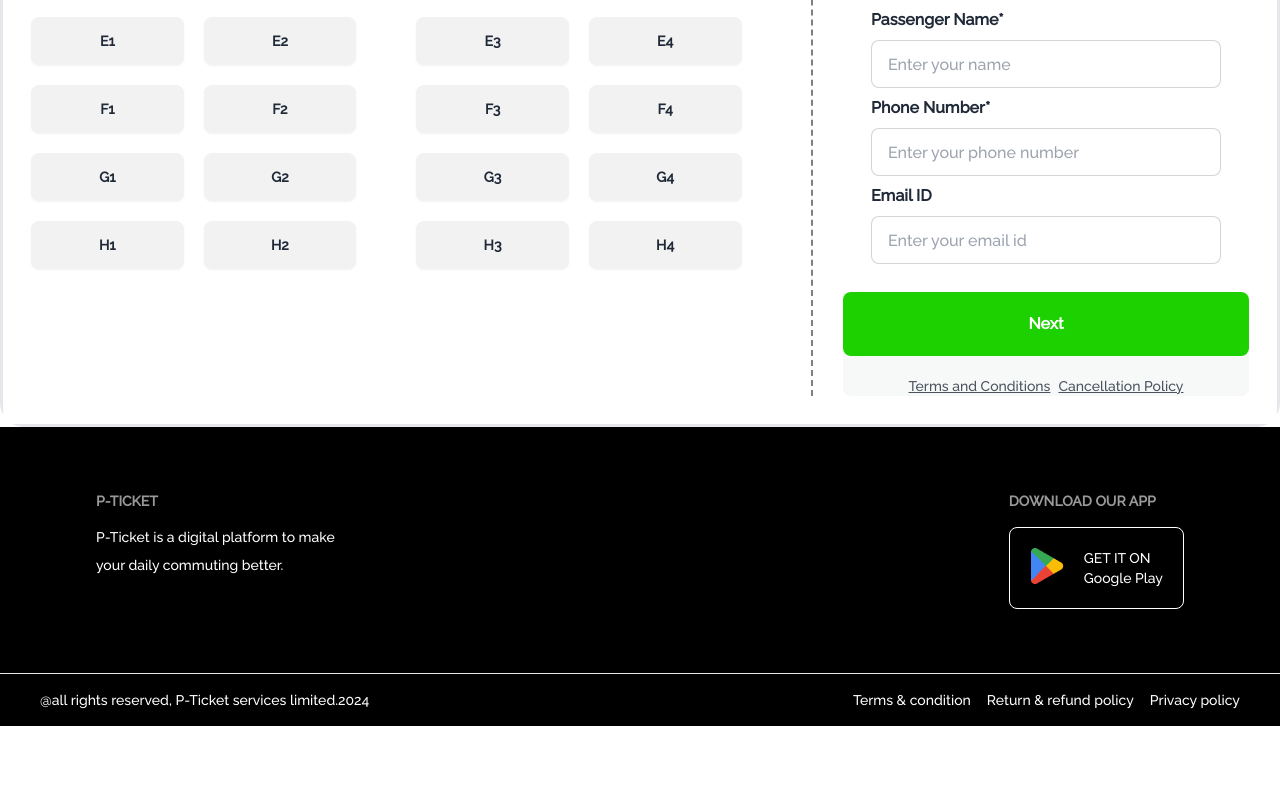
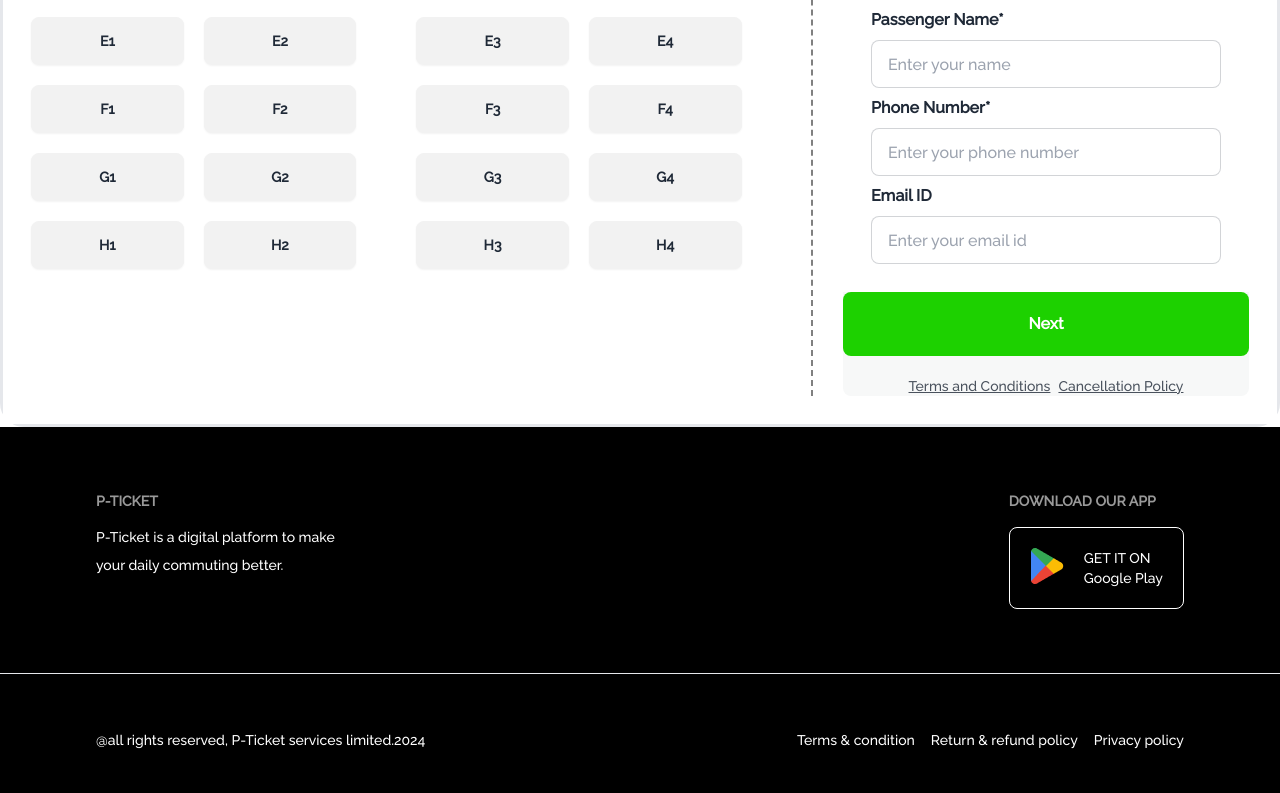
Before and after one commit to Kayum-Ali/P-Ticket, a plain HTML site: page index.html in a window 1280 px wide. Shown: the part 2477-3270 px from the top of the page. Before the commit the page ends 3203 px from the top, so only its background shows below. Drawn offline with nearby package versions, Linux system fonts and the light colour scheme.

Commit message:
footer update

```diff
--- a/index.html
+++ b/index.html
@@ -452,6 +452,9 @@
   </main>
 
 
+
+
+
   <footer class="footer justify-center lg:justify-between  px-10 py-16 lg:px-24 bg-black text-white">
     <nav>
       <h6 class="footer-title">P-Ticket</h6>
@@ -473,16 +476,14 @@
     </nav>
   </footer>
 
-  <!-- <hr class="text-white
-  "> -->
 
 
-  <footer class="footer text-white bg-black px-10 py-4 border-t bg-base-200 text-base-content border-base-300">
-    <aside class="items-center grid-flow-col">
+  <footer class="footer text-white bg-black  py-4 border-t">
+    <aside class="items-center grid-flow-col ">
 
-      <p>@all rights reserved, P-Ticket services limited.2024</p>
+      <p class="lg:px-24 py-10">@all rights reserved, P-Ticket services limited.2024</p>
     </aside>
-    <nav class="md:place-self-center md:justify-self-end">
+    <nav class="md:place-self-center lg:px-24 py-10 md:justify-self-end">
       <div class="grid grid-flow-col gap-4">
         <h3>Terms & condition</h3>
         <h3>Return & refund policy</h3>
```
